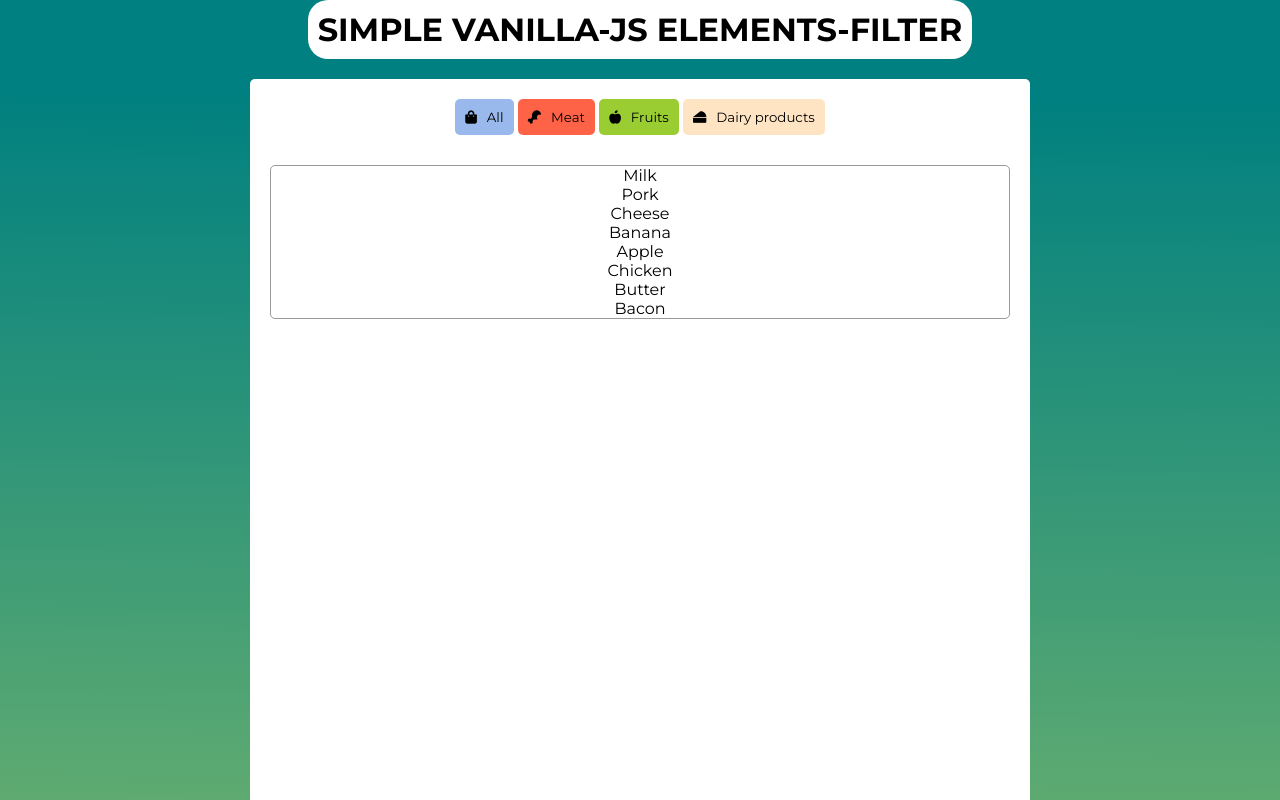
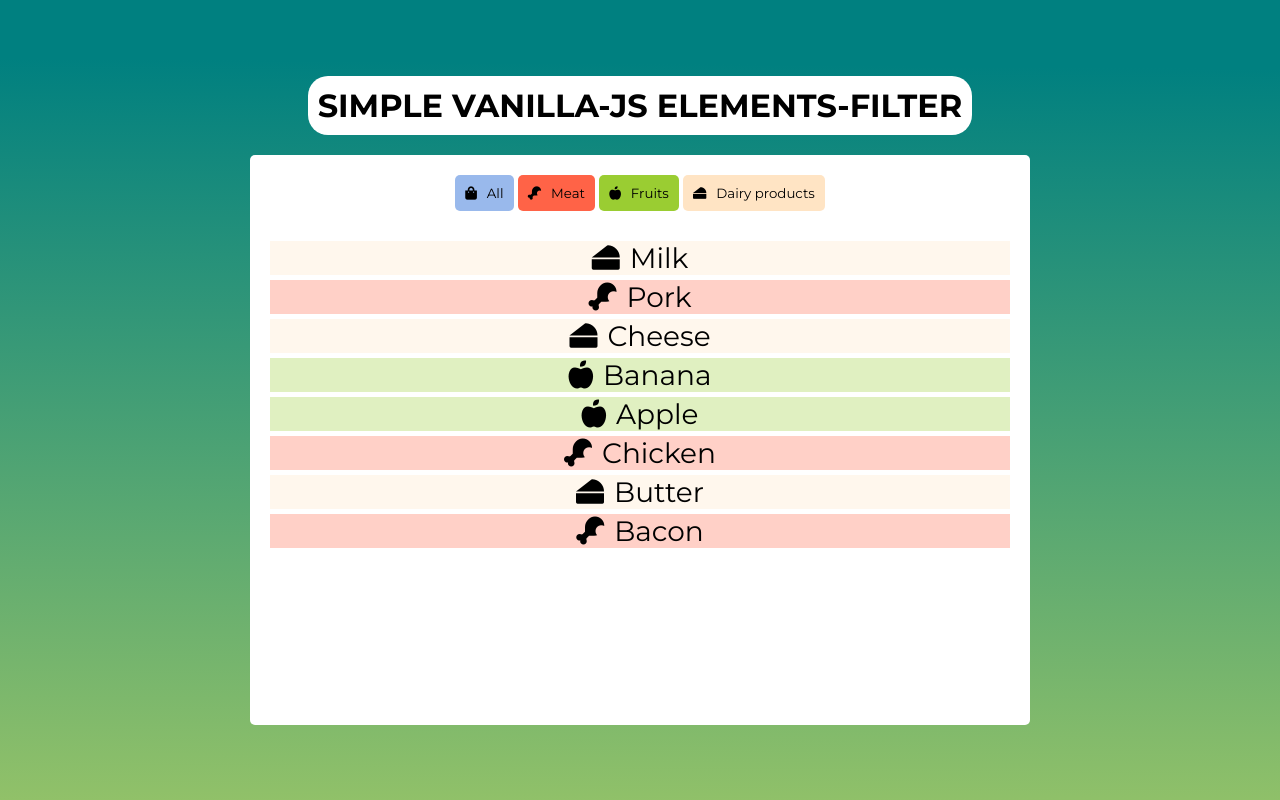
Before and after one commit to oregu1/VanillaJS-elements-filter, a plain HTML site: page index.html in a window 1280 px wide. Both pictures are taken after a click on the button "All". Shown: the top 800 px of the page. Drawn offline with Linux system fonts and the light colour scheme.

Commit message:
Added some content and styles

```diff
--- a/app.js
+++ b/app.js
@@ -1 +1,18 @@
-console.log('works')
+//1. Get needed elements
+const categoryBtns = document.querySelectorAll('.caterory-btn');
+const categoryElems = document.querySelectorAll('.category-item');
+
+categoryBtns.forEach(btn => {
+    btn.addEventListener('click', e => {
+        const item = e.currentTarget.dataset.cat;
+        categoryElems.forEach(elem => {
+            if(elem.classList.contains(item)) {
+                elem.style.display = 'block'
+            } else if(item === 'all') {
+                elem.style.display = 'block'
+            } else {
+                elem.style.display = 'none'
+            }
+        })
+    })
+})
--- a/index.html
+++ b/index.html
@@ -24,14 +24,14 @@
         <!-- Category-block -->
         <div class="categories-block">
             <ul class="category-list">
-                <li class="category-item milk">Milk</li>
-                <li class="category-item meat">Pork</li>
-                <li class="category-item milk">Cheese</li>
-                <li class="category-item fruit">Banana</li>
-                <li class="category-item fruit">Apple</li>
-                <li class="category-item meat">Chicken</li>
-                <li class="category-item milk">Butter</li>
-                <li class="category-item meat">Bacon</li>
+                <li class="category-item dairy-products"><i class="fas fa-cheese"></i>Milk</li>
+                <li class="category-item meat"><i class="fas fa-drumstick-bite"></i>Pork</li>
+                <li class="category-item dairy-products"><i class="fas fa-cheese"></i>Cheese</li>
+                <li class="category-item fruits"><i class="fas fa-apple-alt"></i>Banana</li>
+                <li class="category-item fruits"><i class="fas fa-apple-alt"></i>Apple</li>
+                <li class="category-item meat"><i class="fas fa-drumstick-bite"></i>Chicken</li>
+                <li class="category-item dairy-products"><i class="fas fa-cheese"></i>Butter</li>
+                <li class="category-item meat"><i class="fas fa-drumstick-bite"></i>Bacon</li>
             </ul>
         </div>
     </div>
--- a/style.css
+++ b/style.css
@@ -28,7 +28,7 @@ h1 {
     padding: 20px;
     max-width: 780px;
     width: 100%;
-    height: 1100px;
+    height: 570px;
     border-radius: 5px;
     text-align: center;
 }
@@ -63,6 +63,22 @@ h1 {
 }
 .category-list {
     list-style: none;
-    border: 1px solid #999;
+    /* border: 1px solid #999; */
     border-radius: 5px;
 }
+.category-item {
+    margin-bottom: 5px;
+    font-size: 28px;
+}
+.category-item i {
+    margin-right: 10px;
+}
+.category-item.meat {
+    background-color: rgba(255, 99, 71, .3);
+}
+.category-item.fruits {
+    background-color: rgba(154, 205, 50, .3);
+}
+.category-item.dairy-products {
+    background-color: rgba(255, 228, 196, .3);
+}
```
